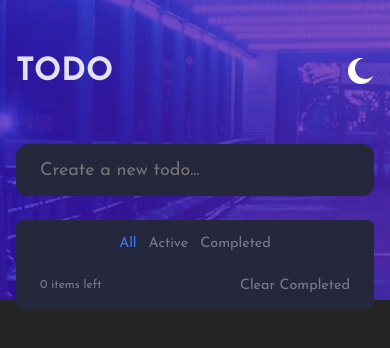
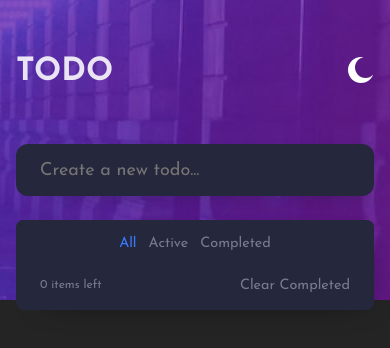
Before and after one commit to danilo-bezerra/todo-web-app, a React (Vite) app: page / in a window 390 px wide. Shown: the top 348 px of the page. Built offline with nearby package versions, Linux system fonts and the light colour scheme.

Commit message:
add theme toggler and favicon

```diff
--- a/index.html
+++ b/index.html
@@ -3,7 +3,7 @@
 
 <head>
   <meta charset="UTF-8" />
-  <link rel="icon" type="image/svg+xml" href="/vite.svg" />
+  <link rel="icon" type="image/png" href="/list.png" />
   <meta name="viewport" content="width=device-width, initial-scale=1.0" />
   <title>Todo app</title>
 </head>
--- a/src/App.scss
+++ b/src/App.scss
@@ -1,8 +1,14 @@
 .App {
   background-image: url("./assets/bg-desktop-dark.jpg");
   background-repeat: no-repeat;
+  background-position: top center;
 
   font-size: 18px;
   min-height: 100vh;
   padding: 0 1rem;
+
+  &.light {
+    background-color: #e4e5f1;
+    background-image: url("./assets/bg-desktop-light.jpg");
+  }
 }
--- a/src/App.tsx
+++ b/src/App.tsx
@@ -1,12 +1,14 @@
-import { useState, useEffect } from "react";
+import { useState, useEffect, useContext } from "react";
 import "./App.scss";
 import { ITask } from "./models/ITask";
 import { Header } from "./components/Header";
 import { CreateTodo } from "./components/CreateTodo";
 import { TodoList } from "./components/TodoList";
+import { ThemeContext } from "./contexts/ThemeContext";
 
 function App() {
   const [tasks, setTasks] = useState<ITask[]>([]);
+  const { theme } = useContext(ThemeContext);
 
   function handleAddTask(task: string) {
     const list = [...tasks, { id: crypto.randomUUID(), task, done: false }];
@@ -48,7 +50,7 @@ function App() {
 
   return (
     <>
-      <div className="App">
+      <div className={`App ${theme}`}>
         <Header />
         <CreateTodo onCreate={handleAddTask} />
         <TodoList
--- a/src/components/CreateTodo/index.tsx
+++ b/src/components/CreateTodo/index.tsx
@@ -1,5 +1,6 @@
-import { FormEvent, useState } from "react";
+import { FormEvent, useContext, useState } from "react";
 import styles from "./styles.module.scss";
+import { ThemeContext } from "../../contexts/ThemeContext";
 
 type Props = {
   onCreate: (task: string) => void;
@@ -7,6 +8,7 @@ type Props = {
 
 export function CreateTodo({ onCreate }: Props) {
   const [task, setTask] = useState("");
+  const { theme } = useContext(ThemeContext);
 
   function handleSubmit(e: FormEvent<HTMLFormElement>) {
     e.preventDefault();
@@ -18,7 +20,7 @@ export function CreateTodo({ onCreate }: Props) {
   }
 
   return (
-    <form className={styles.form} onSubmit={handleSubmit}>
+    <form className={`${styles.form} ${styles[theme]}`} onSubmit={handleSubmit}>
       <input
         type="text"
         placeholder="Create a new todo..."
--- a/src/components/CreateTodo/styles.module.scss
+++ b/src/components/CreateTodo/styles.module.scss
@@ -8,6 +8,11 @@
   border-radius: 0.75rem;
   height: 52px;
   margin-bottom: 1.5rem;
+  box-shadow: 10px 10px 31px -22px rgba(0, 0, 0, 0.75);
+
+  &.light {
+    background-color: #fafafa;
+  }
 
   input {
     background-color: transparent;
--- a/src/components/ThemeToggler/index.tsx
+++ b/src/components/ThemeToggler/index.tsx
@@ -1,20 +1,17 @@
-import { useState } from "react";
+import { useContext, useState } from "react";
 import styles from "./styles.module.scss";
 
 import iconMoon from "../../assets/icon-moon.svg";
 import iconSun from "../../assets/icon-sun.svg";
+import { ThemeContext } from "../../contexts/ThemeContext";
+import { Button } from "../Button";
 
 export function ThemeToggler() {
-  const [theme, setTheme] = useState<"dark" | "light">("dark");
-
-  function handleToggle() {
-    setTheme((t) => (t == "dark" ? "light" : "dark"));
-    document.body.classList.toggle("dark");
-  }
+  const { theme, toggleTheme } = useContext(ThemeContext);
 
   return (
-    <button className={styles.themeToggler} onClick={handleToggle}>
+    <Button onClick={toggleTheme}>
       <img src={theme == "dark" ? iconMoon : iconSun} alt="" />
-    </button>
+    </Button>
   );
 }
--- a/src/components/TodoItem/index.tsx
+++ b/src/components/TodoItem/index.tsx
@@ -1,4 +1,4 @@
-import { HTMLAttributes } from "react";
+import { HTMLAttributes, useContext } from "react";
 import styles from "./styles.module.scss";
 
 import { ITask } from "../../models/ITask";
@@ -6,6 +6,7 @@ import { ITask } from "../../models/ITask";
 import iconCross from "../../assets/icon-cross.svg";
 import iconCheck from "../../assets/icon-check.svg";
 import { Button } from "../Button";
+import { ThemeContext } from "../../contexts/ThemeContext";
 
 type Props = HTMLAttributes<HTMLLIElement> & {
   task: ITask;
@@ -14,10 +15,13 @@ type Props = HTMLAttributes<HTMLLIElement> & {
 };
 
 export function TodoItem({ task, onCheck, onDelete, ...rest }: Props) {
+  const { theme } = useContext(ThemeContext);
   return (
     <li
       key={task.id}
-      className={`${styles.todoListItem} ${task.done ? styles.done : ""}`}
+      className={`${styles.todoListItem} ${task.done ? styles.done : ""} ${
+        styles[theme]
+      }`}
       draggable
       {...rest}
     >
--- a/src/components/TodoItem/styles.module.scss
+++ b/src/components/TodoItem/styles.module.scss
@@ -12,6 +12,21 @@
       text-decoration: line-through;
       color: #777a92;
     }
+
+    .taskItemCheck {
+      background-color: green;
+      background: rgb(59, 199, 235);
+      background: linear-gradient(
+        273deg,
+        rgba(59, 199, 235, 1) 0%,
+        rgba(68, 181, 86, 1) 100%
+      );
+      border: none;
+    }
+  }
+
+  &.light {
+    color: #484b6a;
   }
 
   .taskItemCheck {
--- a/src/components/TodoList/index.tsx
+++ b/src/components/TodoList/index.tsx
@@ -1,9 +1,10 @@
-import { useState } from "react";
+import { useContext, useState } from "react";
 import styles from "./styles.module.scss";
 
 import { ITask } from "../../models/ITask";
 import { Button } from "../Button";
 import { TodoItem } from "../TodoItem";
+import { ThemeContext } from "../../contexts/ThemeContext";
 
 type Props = {
   list: ITask[];
@@ -25,6 +26,8 @@ export function TodoList({
   );
   const [dragItemId, setDragItemId] = useState<null | string>(null);
   const [dragOverItemId, setDragOverItemId] = useState<null | string>(null);
+
+  const { theme } = useContext(ThemeContext);
 
   const completedTasks = list.filter((t) => t.done);
   const activeTasks = list.filter((t) => !t.done);
@@ -62,7 +65,7 @@ export function TodoList({
   }
 
   return (
-    <section className={styles.todoContainer}>
+    <section className={`${styles.todoContainer} ${styles[theme]}`}>
       <header className={styles.header}>
         <span className={styles.leftCount}>
           {activeTasks.length} items left
--- a/src/components/TodoList/styles.module.scss
+++ b/src/components/TodoList/styles.module.scss
@@ -3,6 +3,7 @@
   max-width: 540px;
   margin: 0 auto;
   border-radius: 0.5rem;
+  box-shadow: 10px 10px 31px -22px rgba(0, 0, 0, 0.75);
 
   header {
     display: flex;
@@ -19,6 +20,11 @@
       display: flex;
       gap: 0.75rem;
     }
+  }
+
+  &.light {
+    background-color: #fafafa;
+    color: #484b6a;
   }
 }
 
@@ -40,5 +46,11 @@
         border-radius: 0.5rem 0.5rem 0 0;
       }
     }
+
+    &.light {
+      .listTypeNav {
+        background-color: #fafafa;
+      }
+    }
   }
 }
--- /dev/null
+++ b/src/contexts/ThemeContext.tsx
@@ -0,0 +1,44 @@
+import { createContext, useState, ReactNode, useEffect } from "react";
+
+interface IThemeContext {
+  theme: "dark" | "light";
+  toggleTheme: () => void;
+}
+
+export const ThemeContext = createContext<IThemeContext>({
+  theme: "dark",
+  toggleTheme: () => undefined,
+});
+
+interface Props {
+  children: ReactNode;
+}
+
+export function ThemeContextProvider({ children }: Props) {
+  const [theme, setTheme] = useState<"dark" | "light">("dark");
+
+  function toggleTheme() {
+    const newTheme = theme == "dark" ? "light" : "dark";
+    setTheme(newTheme);
+    localStorage.setItem("theme", newTheme);
+    document.body.classList.toggle("dark");
+  }
+
+  useEffect(() => {
+    const localTheme = localStorage.getItem("theme");
+    if (localTheme == "light") {
+      toggleTheme();
+    }
+  }, []);
+
+  return (
+    <ThemeContext.Provider
+      value={{
+        theme,
+        toggleTheme,
+      }}
+    >
+      {children}
+    </ThemeContext.Provider>
+  );
+}
--- a/src/main.tsx
+++ b/src/main.tsx
@@ -2,9 +2,12 @@ import React from "react";
 import ReactDOM from "react-dom/client";
 import App from "./App.tsx";
 import "./main.scss";
+import { ThemeContextProvider } from "./contexts/ThemeContext.tsx";
 
 ReactDOM.createRoot(document.getElementById("root") as HTMLElement).render(
   <React.StrictMode>
-    <App />
+    <ThemeContextProvider>
+      <App />
+    </ThemeContextProvider>
   </React.StrictMode>
 );
```
Also changed, not shown: public/list.png (added).
